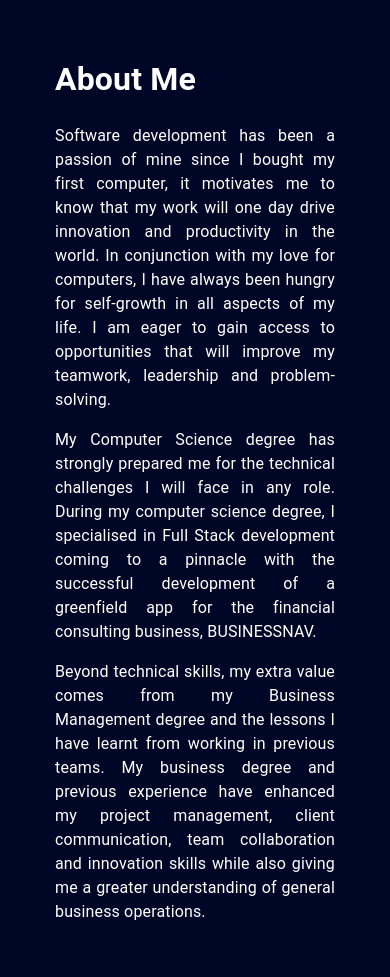
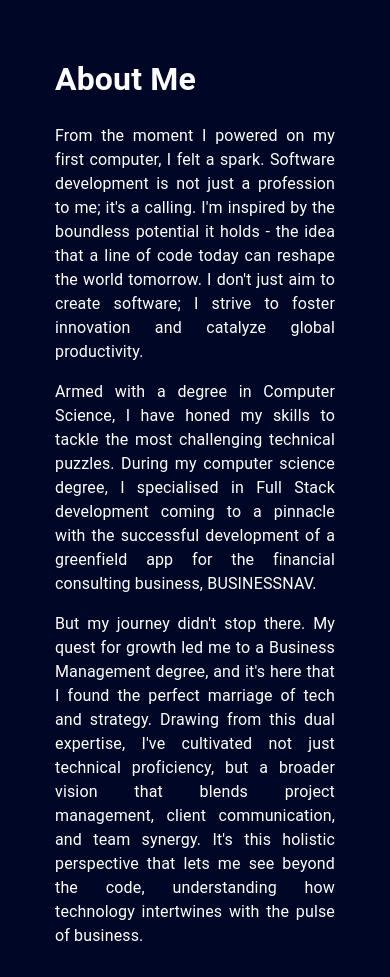
Before and after one commit to JonoMN/JonoMN.github.io, a React (Create React App) app: page / in a window 390 px wide. Shown: the part 1020-1997 px from the top of the page. Built offline with nearby package versions, Linux system fonts and the light colour scheme.

Commit message:
Added drawer nav for mobiles

```diff
--- a/src/App.css
+++ b/src/App.css
@@ -21,8 +21,7 @@
   backdrop-filter: blur(5px);
 }
 
-.gradient_background {
-  background: #000626;
-  height: 100vh;
-  width: 100vw;
+.drawer .MuiDrawer-paper{
+  background-color: rgba(255, 255, 255, .15);
+  backdrop-filter: blur(5px);
 }
--- /dev/null
+++ b/src/components/Drawer.js
@@ -0,0 +1,57 @@
+import React, { useState } from "react";
+import {
+  Drawer,
+  IconButton,
+  List,
+  ListItemButton,
+  ListItemText,
+} from "@mui/material";
+import MenuIcon from "@mui/icons-material/Menu";
+
+import { Link } from "react-router-dom";
+
+function DrawerComponent() {
+  const [openDrawer, setOpenDrawer] = useState(false);
+
+  const toggleDrawer = () => {
+    setOpenDrawer((prev) => !prev);
+  };
+
+  return (
+    <>
+      <Drawer open={openDrawer} onClose={toggleDrawer} className="drawer">
+        <List
+          sx={{
+            height: "100%",
+            // width: "200px",
+            display: "flex",
+            flexDirection: "column",
+            justifyContent: "center",
+            pt: "150%",
+            pb: "150%",
+          }}
+        >
+          <ListItemButton onClick={toggleDrawer} sx={{ width: "200px" }}>
+            <ListItemText>
+              <Link to="/">/ Home</Link>
+            </ListItemText>
+          </ListItemButton>
+          <ListItemButton onClick={toggleDrawer}>
+            <ListItemText>
+              <Link to="/projects">/ Projects</Link>
+            </ListItemText>
+          </ListItemButton>
+          <ListItemButton onClick={toggleDrawer}>
+            <ListItemText>
+              <Link to="/blog">/ Blog</Link>
+            </ListItemText>
+          </ListItemButton>
+        </List>
+      </Drawer>
+      <IconButton onClick={toggleDrawer}>
+        <MenuIcon />
+      </IconButton>
+    </>
+  );
+}
+export default DrawerComponent;
--- a/src/components/NavBar.js
+++ b/src/components/NavBar.js
@@ -1,3 +1,5 @@
+import React from "react";
+
 import AppBar from "@mui/material/AppBar";
 import Toolbar from "@mui/material/Toolbar";
 import Typography from "@mui/material/Typography";
@@ -9,9 +11,15 @@ import GitHubIcon from "@mui/icons-material/GitHub";
 import Blog from "../pages/blog";
 import { Link } from "react-router-dom";
 import HomeIcon from "@mui/icons-material/Home";
+
+import { makeStyles, useTheme, useMediaQuery } from "@mui/material";
+
 import "../App.css";
+import DrawerComponent from "./Drawer";
 
 function NavBar() {
+  const theme = useTheme();
+  const isMobile = useMediaQuery(theme.breakpoints.down("md"));
   return (
     <AppBar
       position="fixed"
@@ -21,6 +29,10 @@ function NavBar() {
       }}
     >
       <Toolbar>
+        {isMobile ? (
+          <DrawerComponent />
+        ) : (
+          <>
             <Container component="div" sx={{ flexGrow: 1 }}>
               <IconButton
                 aria-label="LinkedIn"
@@ -46,6 +58,8 @@ function NavBar() {
             <Button color="inherit" component={Link} to="/blog">
               / Blog
             </Button>
+          </>
+        )}
       </Toolbar>
     </AppBar>
   );
--- a/src/pages/home.js
+++ b/src/pages/home.js
@@ -165,28 +165,29 @@ function Home() {
           <h1>About Me</h1>
           <Item>
             <p>
-              Software development has been a passion of mine since I bought my
-              first computer, it motivates me to know that my work will one day
-              drive innovation and productivity in the world. In conjunction
-              with my love for computers, I have always been hungry for
-              self-growth in all aspects of my life. I am eager to gain access
-              to opportunities that will improve my teamwork, leadership and
-              problem-solving.
+              From the moment I powered on my first computer, I felt a spark.
+              Software development is not just a profession to me; it's a
+              calling. I'm inspired by the boundless potential it holds - the
+              idea that a line of code today can reshape the world tomorrow. I
+              don't just aim to create software; I strive to foster innovation
+              and catalyze global productivity.
             </p>
             <p>
-              My Computer Science degree has strongly prepared me for the
-              technical challenges I will face in any role. During my computer
+              Armed with a degree in Computer Science, I have honed my skills to
+              tackle the most challenging technical puzzles. During my computer
               science degree, I specialised in Full Stack development coming to
               a pinnacle with the successful development of a greenfield app for
               the financial consulting business, BUSINESSNAV.
             </p>
             <p>
-              Beyond technical skills, my extra value comes from my Business
-              Management degree and the lessons I have learnt from working in
-              previous teams. My business degree and previous experience have
-              enhanced my project management, client communication, team
-              collaboration and innovation skills while also giving me a greater
-              understanding of general business operations.
+              But my journey didn't stop there. My quest for growth led me to a
+              Business Management degree, and it's here that I found the perfect
+              marriage of tech and strategy. Drawing from this dual expertise,
+              I've cultivated not just technical proficiency, but a broader
+              vision that blends project management, client communication, and
+              team synergy. It's this holistic perspective that lets me see
+              beyond the code, understanding how technology intertwines with the
+              pulse of business.
             </p>
           </Item>
 
```
Lines whose indentation alone changed are shown as unchanged.
